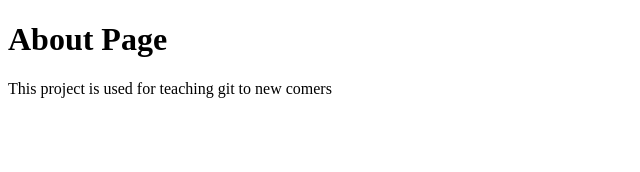
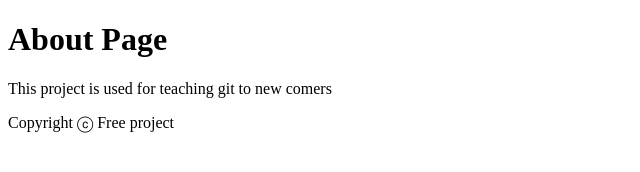
Before and after one commit to vishali0/html-project, a plain HTML site: page about.html in a window 1280 px wide. Shown: the whole page, without its empty margins (0-640 px from the left). Drawn offline with Linux system fonts and the light colour scheme.

Commit message:
copyrights added
Added copyright messages to each files in the project

```diff
--- a/about.html
+++ b/about.html
@@ -8,5 +8,6 @@
   <body>
     <h1>About Page</h1>
     <p>This project is used for teaching git to new comers</p>
+    <footer>Copyright ⓒ Free project</footer>
   </body>
 </html>
```
Also changed, not shown: contact.html (+1 -0 lines), index.html (+1 -0 lines).
